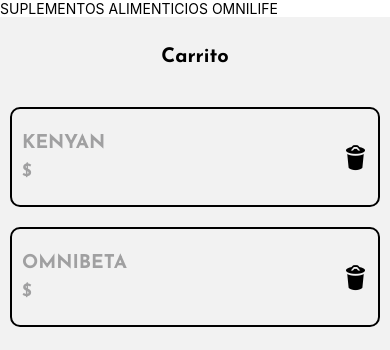
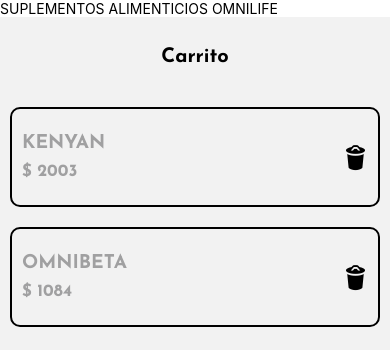
Before and after one commit to FranciscoLaviano/MiQuintaApp, a React Native app: screen /CartStack in a window 390 px wide. Shown: the top 350 px of the page. Built offline with nearby package versions, Linux system fonts and the light colour scheme.

Commit message:
actualización de Carro.json

```diff
--- a/src/Componentes/CarroItem.js
+++ b/src/Componentes/CarroItem.js
@@ -7,7 +7,7 @@
         <View style={styles.textContainer}>
             <Text style={styles.text1}>{item.title}</Text>
             <Text  style={styles.text2}>{item.brand}</Text>
-            <Text  style={styles.text2}>$ {item.price}</Text>
+            <Text  style={styles.text2}>$ {item.precio}</Text>
         </View>
         <Entypo name='trash' size={25} color="black"/>
     </View>
--- a/src/Componentes/OrdenarTemas.js
+++ b/src/Componentes/OrdenarTemas.js
@@ -6,7 +6,7 @@
 
 const OrdenarTemas = ({orden}) => {
 
-    const total = orden.items .reduce((acc,producto) => acc + (producto.price  * producto.quantity), 0)
+    const total = orden.items .reduce((acc,producto) => acc + (producto.precio  * producto.quantity), 0)
   return (
    <View style={styles.container}>
     <View style={styles.textContainer}>
--- a/src/navigation/ShopStack.js
+++ b/src/navigation/ShopStack.js
@@ -24,7 +24,7 @@
     >
         <Stack.Screen name="Home" component={Home} />
         <Stack.Screen name="Category" component={ItemListCategories} />
-        <Stack.Screen name="Product" component={ItemDetail} />
+        <Stack.Screen name="Producto" component={ItemDetail} />
     </Stack.Navigator>
   )
 }
```
Also changed, not shown: src/Data/Carro.json (+6 -2 lines).
